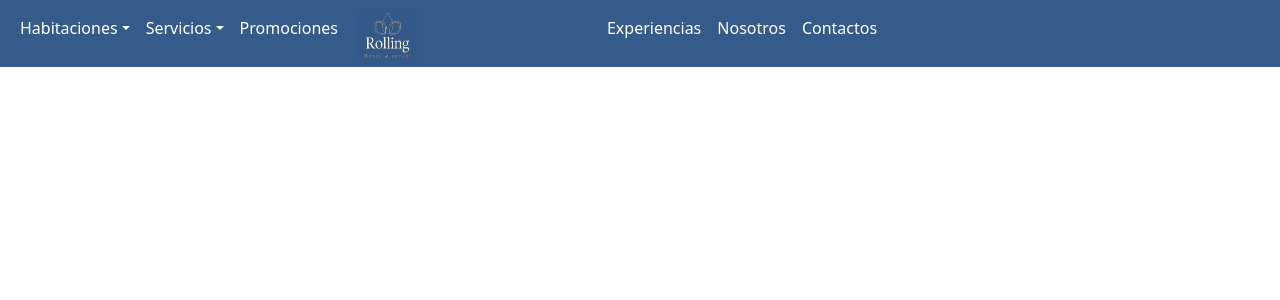
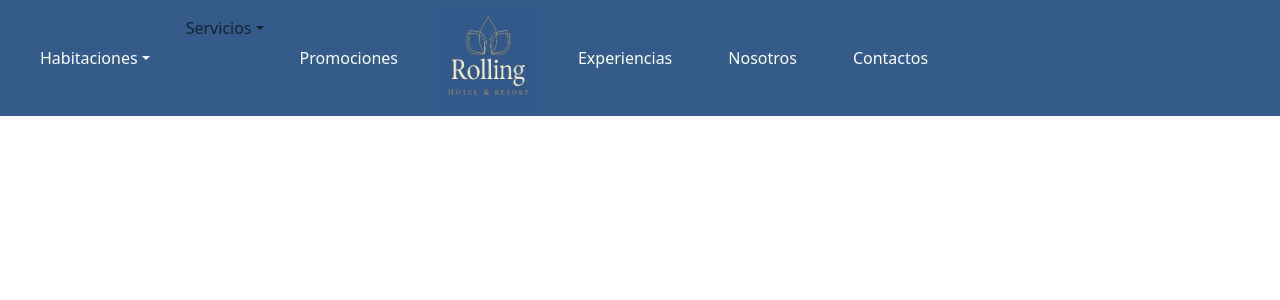
Before and after one commit to Nicolas-Veliz/Front-Hotel, a React (Vite) app: page / in a window 1280 px wide. Shown: the top 300 px of the page. Built offline with nearby package versions, Linux system fonts and the light colour scheme.

Commit message:
actualizando componentes

```diff
--- a/src/Components/Navbar/styleNavbar.css
+++ b/src/Components/Navbar/styleNavbar.css
@@ -1,26 +1,39 @@
+nav.navbar-brand{
+    text-justify: center;
+    white-space: pre;
+    color: white;
+    margin-top: 30px;
+    justify-items: center;
+    margin-left: 20px;
+    margin-right: 20px;
+}
+
+
 nav.navbar{
     background-color:  #345b89;
 }
 
-img {
-    height: 110%;
-    width: 150%;
-    align-items: center;
-}
-
-#navbarDropdown1{
-    text-justify: center;
-    white-space: pre;
-    color: white;
-}
-
-#navbarDropdown2{
-    color: white;
-    text-justify: center;
+img{
+    width: 100px;
+    height: 100px;
+    margin: 0px;
 }
 
 a.action.nav-link{
     text-justify: center;
     white-space: pre;
     color: white;
+    margin-top: 30px;
+    justify-items: center;
+    margin-left: 20px;
+    margin-right: 20px;
 }
+
+#navbarDropdown1{text-justify: center;
+    white-space: pre;
+    color: white;
+    margin-top: 30px;
+    justify-items: center;
+    margin-left: 20px;
+    margin-right: 20px;
+}
```
